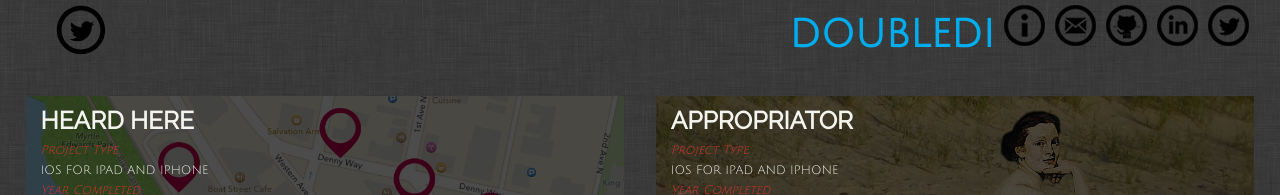
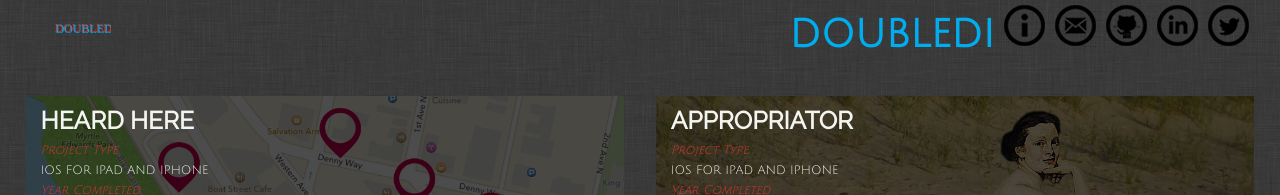
Before and after one commit to diannamertz/doubledi.github.com, a Jekyll site: the page built from index.html, in a window 1280 px wide. Shown: the top 195 px of the page. Built offline with Jekyll 4.4.1, drawn with Linux system fonts in a browser that asks for light colours.

Commit message:
test icon

```diff
--- a/_layouts/default.html
+++ b/_layouts/default.html
@@ -26,7 +26,7 @@
                 <li><a href="mailto:diannamertz@gmail.com" target="_top" title="E-mail me!"> <img src="/img/icon-contact.png" alt="E-mail me!"></a></li>
                 <li><a href="#myModal" role="btn" data-toggle="modal"> <img src="/img/icon-info.png"></a></li>
                 <li><a href="/index.html"><h1>DOUBLEDI</h1></a></li>
-                <li><object id="icondd" height="60px" width="60px" data="/img/icon-twitter.svg" type="image/svg+xml"></object></li>
+                <li><object id="icondd" height="60px" width="60px" data="/img/dd-logo.svg" type="image/svg+xml"></object></li>
                 </ul>
             </nav>
 
```
